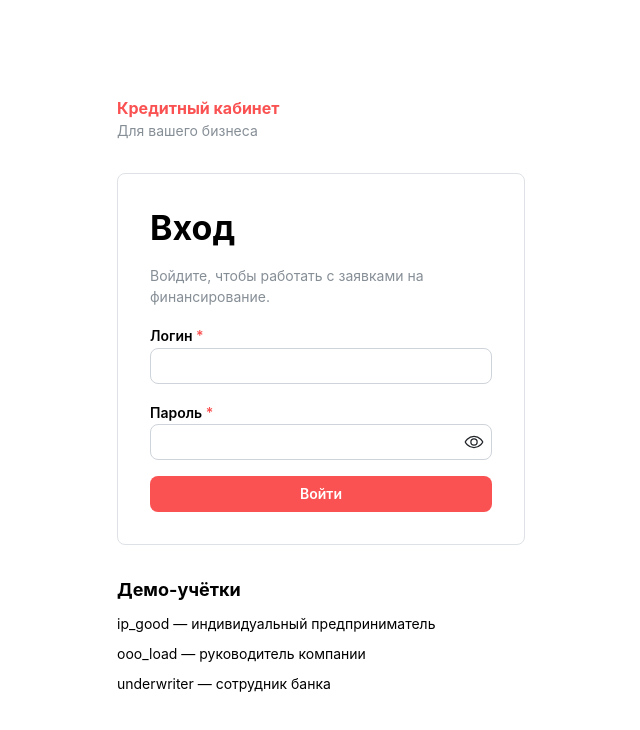
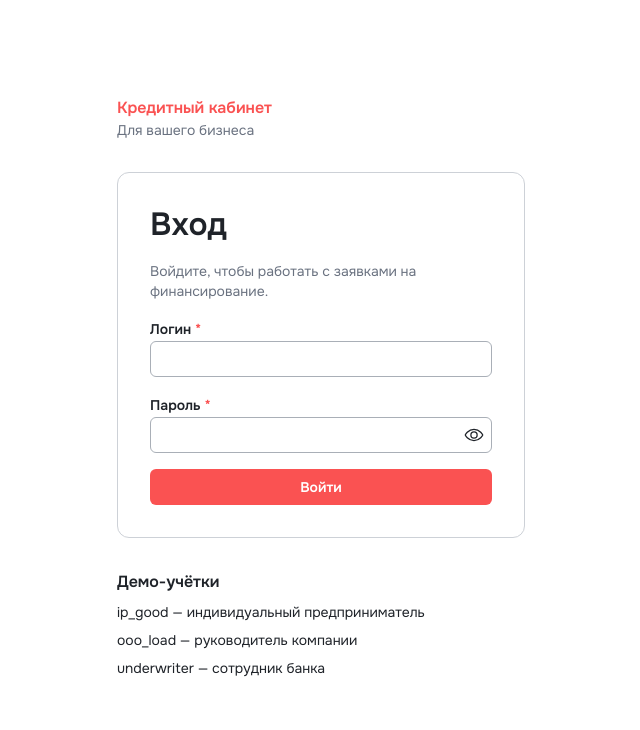
Before and after one commit to dimagb/harkachi_alpha26, a React (Vite) app in the folder frontend/: page /login in a window 1280 px wide. Shown: the top 730 px of the page, without its empty margins (319-959 px from the left). Built offline with nearby package versions, Linux system fonts and the light colour scheme; what openapi-fetch would draw is missing.

Commit message:
F-02: подключить дизайн-токены и локальный Onest

```diff
--- a/frontend/eslint.config.js
+++ b/frontend/eslint.config.js
@@ -5,7 +5,7 @@ import refresh from 'eslint-plugin-react-refresh';
 import tseslint from 'typescript-eslint';
 
 export default tseslint.config(
-  { ignores: ['dist', 'src/api/schema.d.ts'] },
+  { ignores: ['dist', 'src/api/schema.d.ts', 'public/mockServiceWorker.js'] },
   js.configs.recommended,
   ...tseslint.configs.recommended,
   {
--- a/frontend/package.json
+++ b/frontend/package.json
@@ -16,6 +16,7 @@
     "gen:api": "openapi-typescript ../contracts/openapi.json -o src/api/schema.d.ts"
   },
   "dependencies": {
+    "@fontsource/onest": "5.3.1",
     "@mantine/core": "9.7.3",
     "@mantine/hooks": "9.7.3",
     "@mantine/notifications": "9.7.3",
--- a/frontend/src/main.tsx
+++ b/frontend/src/main.tsx
@@ -1,5 +1,9 @@
 import '@mantine/core/styles.css';
 import '@mantine/notifications/styles.css';
+import '@fontsource/onest/400.css';
+import '@fontsource/onest/500.css';
+import '@fontsource/onest/600.css';
+import './styles/tokens.css';
 import { MantineProvider } from '@mantine/core';
 import { QueryClient, QueryClientProvider } from '@tanstack/react-query';
 import { StrictMode } from 'react';
--- /dev/null
+++ b/frontend/src/styles/tokens.css
@@ -0,0 +1,83 @@
+/* Кредитный кабинет предпринимателя — дизайн-токены v1 */
+
+:root {
+  /* Нейтральные */
+  --cc-ink: #1F2329;          /* основной текст, 15.8:1 на paper */
+  --cc-ink-2: #535C68;        /* вторичный текст, 6.8:1 на paper, 6.1:1 на surface */
+  --cc-ink-3: #6A7280;        /* подсказки — только на paper, 4.9:1 */
+  --cc-ink-disabled: #8A919B; /* текст недоступных элементов (исключение WCAG) */
+  --cc-paper: #FFFFFF;
+  --cc-surface: #F2F3F5;      /* подложки, вторичная кнопка */
+  --cc-surface-2: #E4E6EA;    /* hover на surface, фон disabled */
+  --cc-line: #E4E6EA;         /* разделители, рамки карточек */
+  --cc-line-strong: #CDD1D7;  /* рамка таблиц, active на surface */
+  --cc-line-input: #8A919B;   /* рамка полей, 3.2:1 — WCAG 1.4.11 */
+
+  /* Сигнальный — только главное действие и активный этап */
+  --cc-signal: #DC2C26;       /* белый текст 4.7:1 (было #E8302A — 4.3:1) */
+  --cc-signal-hover: #C42621;
+  --cc-signal-active: #AD211C;
+  --cc-signal-tint: #FEF4F2;
+
+  /* Статусы: base — маркер/иконка/этап (≥3:1), bg / border / text — бейдж */
+  --cc-ok: #1E8E5A;    --cc-ok-bg: #EFFAF3;    --cc-ok-border: #B9E8CB;    --cc-ok-text: #17704A;
+  --cc-wait: #B78006;  --cc-wait-marker: #F5AF20;  --cc-wait-bg: #FEF5E8;  --cc-wait-border: #FFD79B;  --cc-wait-text: #8B6001;
+  --cc-flow: #4A6178;  --cc-flow-bg: #F4F7FA;  --cc-flow-border: #CFDCEA;  --cc-flow-text: #3E5368;
+  --cc-stop: #B42318;  --cc-stop-bg: #FFF4F2;  --cc-stop-border: #FECDC5;  --cc-stop-text: #9A1D14;
+
+  /* Фокус */
+  --cc-focus: #1F2329;
+  --cc-focus-ring: 0 0 0 2px #FFFFFF, 0 0 0 4px #1F2329;
+
+  /* Типографика */
+  --cc-font: 'Onest', system-ui, -apple-system, 'Segoe UI', sans-serif;
+  --cc-numeric: tabular-nums;
+  --cc-weight-regular: 400;
+  --cc-weight-medium: 500;
+  --cc-weight-semibold: 600;
+  --cc-text-display: 600 40px/48px var(--cc-font);  /* сумма решения */
+  --cc-text-h1: 600 32px/40px var(--cc-font);       /* заголовок экрана */
+  --cc-text-h2: 600 24px/32px var(--cc-font);       /* блок */
+  --cc-text-h3: 600 20px/28px var(--cc-font);       /* карточка */
+  --cc-text-body: 400 16px/24px var(--cc-font);     /* основной */
+  --cc-text-small: 400 14px/20px var(--cc-font);    /* таблицы, вторичное */
+  --cc-text-caption: 500 12px/16px var(--cc-font);  /* подписи, бейджи */
+  --cc-tracking-display: -0.02em;
+  --cc-tracking-heading: -0.01em;
+
+  /* Отступы */
+  --cc-space-4: 4px;
+  --cc-space-8: 8px;
+  --cc-space-12: 12px;
+  --cc-space-16: 16px;
+  --cc-space-24: 24px;
+  --cc-space-32: 32px;
+  --cc-space-48: 48px;
+
+  /* Радиусы */
+  --cc-radius-xs: 4px;          /* чекбокс, полоска прогресса */
+  --cc-radius-sm: 6px;          /* кнопки, поля, бейджи */
+  --cc-radius-md: 12px;         /* карточки */
+  --cc-radius-lg: 16px;         /* модальные окна */
+  --cc-radius-stage-line: 1px;  /* линия ленты этапов */
+  --cc-stage-node: 24px;        /* узел этапа, круг */
+  --cc-stage-line: 2px;
+  --cc-stage-halo: 4px;         /* ореол текущего узла: signal 1 / wait 1 */
+  --cc-radius-round: 999px;     /* маркер этапа, аватар */
+
+  /* Тени — 2 уровня, карточки без тени */
+  --cc-shadow-raised: 0 0 0 1px rgba(31, 35, 41, 0.08), 0 4px 12px rgba(31, 35, 41, 0.10);  /* меню, выпадающие списки, тултипы */
+  --cc-shadow-overlay: 0 0 0 1px rgba(31, 35, 41, 0.06), 0 16px 40px rgba(31, 35, 41, 0.18); /* модальные окна */
+  --cc-overlay: rgba(31, 35, 41, 0.48);
+
+  /* Движение */
+  --cc-duration-fast: 120ms;
+  --cc-duration-stage: 320ms;
+  --cc-ease: cubic-bezier(0.2, 0, 0, 1);
+}
+
+.cc-money { font-variant-numeric: tabular-nums; white-space: nowrap; }
+:where(button, a, input, select, textarea, [tabindex]):focus-visible {
+  outline: 2px solid var(--cc-focus);
+  outline-offset: 2px;
+}
--- a/frontend/src/theme.ts
+++ b/frontend/src/theme.ts
@@ -1,13 +1,97 @@
-import { createTheme } from '@mantine/core';
+import { createTheme, type MantineColorsTuple } from '@mantine/core';
 
-// Временная тема: настоящая тема придёт из токенов дизайна.
+// Кредитный кабинет предпринимателя — тема Mantine 9 из дизайн-токенов v1.
+// Индекс 6 — базовый цвет, 7 — hover / текст бейджа, 0 — фон бейджа, 2 — рамка бейджа.
+
+const signal: MantineColorsTuple = [
+  '#FEF4F2', '#FFE7E3', '#FFCDC6', '#FEA69A', '#FF7264',
+  '#F2443A', '#DC2C26', '#C42621', '#AD211C', '#8A1814',
+];
+const ok: MantineColorsTuple = [
+  '#EFFAF3', '#DCF4E5', '#B9E8CB', '#8CD4A9', '#61BA88',
+  '#3AA36D', '#1E8E5A', '#17704A', '#005330', '#003E23',
+];
+const wait: MantineColorsTuple = [
+  '#FEF5E8', '#FEECD0', '#FFD79B', '#FFC25A', '#F5AF20',
+  '#DF9D08', '#B78006', '#8B6001', '#6D4B04', '#513807',
+];
+const flow: MantineColorsTuple = [
+  '#F4F7FA', '#E7EEF4', '#CFDCEA', '#B0C3D7', '#91A7BE',
+  '#6F869E', '#4A6178', '#3E5368', '#2F4155', '#223042',
+];
+const stop: MantineColorsTuple = [
+  '#FFF4F2', '#FFE6E2', '#FECDC5', '#FEA799', '#F27A6B',
+  '#D64A3C', '#B42318', '#9A1D14', '#7D150E', '#600F09',
+];
+// Нейтральная шкала заменяет стандартный gray: 1 — surface, 2 — line, 5 — рамка поля, 7 — ink-2, 9 — ink.
+const gray: MantineColorsTuple = [
+  '#F7F8F9', '#F2F3F5', '#E4E6EA', '#CDD1D7', '#A9AFB7',
+  '#8A919B', '#6A7280', '#535C68', '#3A3F47', '#1F2329',
+];
+
 export const theme = createTheme({
-  primaryColor: 'alfa',
+  primaryColor: 'signal',
   primaryShade: 6,
-  colors: {
-    alfa: [
-      '#fff0ef', '#ffddda', '#ffb9b2', '#ff9187', '#fa6b5f',
-      '#f34b3d', '#EF3124', '#d8281c', '#b91e14', '#99170e',
-    ],
+  colors: { signal, ok, wait, flow, stop, gray },
+  white: '#FFFFFF',
+  black: '#1F2329',
+  autoContrast: true,
+  luminanceThreshold: 0.35,
+
+  fontFamily: "'Onest', system-ui, -apple-system, 'Segoe UI', sans-serif",
+  fontFamilyMonospace: "ui-monospace, 'SF Mono', Menlo, monospace",
+  fontSmoothing: true,
+  fontSizes: { xs: '12px', sm: '14px', md: '16px', lg: '20px', xl: '24px' },
+  lineHeights: { xs: '1.334', sm: '1.43', md: '1.5', lg: '1.4', xl: '1.334' },
+  headings: {
+    fontFamily: "'Onest', system-ui, -apple-system, 'Segoe UI', sans-serif",
+    fontWeight: '600',
+    textWrap: 'pretty',
+    sizes: {
+      h1: { fontSize: '32px', lineHeight: '40px', fontWeight: '600' },
+      h2: { fontSize: '24px', lineHeight: '32px', fontWeight: '600' },
+      h3: { fontSize: '20px', lineHeight: '28px', fontWeight: '600' },
+      h4: { fontSize: '16px', lineHeight: '24px', fontWeight: '600' },
+      h5: { fontSize: '14px', lineHeight: '20px', fontWeight: '600' },
+      h6: { fontSize: '12px', lineHeight: '16px', fontWeight: '500' },
+    },
+  },
+
+  spacing: {
+    '2xs': '4px', xs: '8px', sm: '12px', md: '16px', lg: '24px', xl: '32px', '2xl': '48px',
+  },
+  radius: { xs: '4px', sm: '6px', md: '12px', lg: '16px', xl: '999px' },
+  defaultRadius: 'sm',
+  shadows: {
+    xs: 'none',
+    sm: '0 0 0 1px rgba(31, 35, 41, 0.08), 0 4px 12px rgba(31, 35, 41, 0.10)',
+    md: '0 0 0 1px rgba(31, 35, 41, 0.08), 0 4px 12px rgba(31, 35, 41, 0.10)',
+    lg: '0 0 0 1px rgba(31, 35, 41, 0.06), 0 16px 40px rgba(31, 35, 41, 0.18)',
+    xl: '0 0 0 1px rgba(31, 35, 41, 0.06), 0 16px 40px rgba(31, 35, 41, 0.18)',
+  },
+  focusRing: 'auto',
+  cursorType: 'pointer',
+
+  other: {
+    surface: '#F2F3F5',
+    line: '#E4E6EA',
+    lineInput: '#8A919B',
+    inkDisabled: '#8A919B',
+    displaySize: { fontSize: '40px', lineHeight: '48px', fontWeight: 600, letterSpacing: '-0.02em' },
+    stage: { node: '24px', line: '2px', halo: '4px', lineRadius: '1px', waitMarker: '#F5AF20' },
+    durationFast: '120ms',
+    durationStage: '320ms',
+    ease: 'cubic-bezier(0.2, 0, 0, 1)',
+    money: (v: number) => new Intl.NumberFormat('ru-RU', { maximumFractionDigits: 0 }).format(v) + '\u00A0₽',
+  },
+
+  components: {
+    Card: { defaultProps: { radius: 'md', withBorder: true, shadow: 'xs', padding: 'lg' } },
+    Paper: { defaultProps: { radius: 'md', shadow: 'xs' } },
+    Menu: { defaultProps: { shadow: 'sm', radius: 'sm' } },
+    Popover: { defaultProps: { shadow: 'sm', radius: 'sm' } },
+    Modal: { defaultProps: { shadow: 'lg', radius: 'lg', overlayProps: { backgroundOpacity: 0.48, color: '#1F2329' } } },
+    Badge: { defaultProps: { radius: 'sm', variant: 'light' }, styles: { root: { textTransform: 'none', fontWeight: 500 } } },
+    Button: { defaultProps: { radius: 'sm' } },
   },
 });
```
Also changed, not shown: frontend/src/ui/status.ts (added, +19 -0 lines), 1 other file (tests, documents, lock files or other folders).
